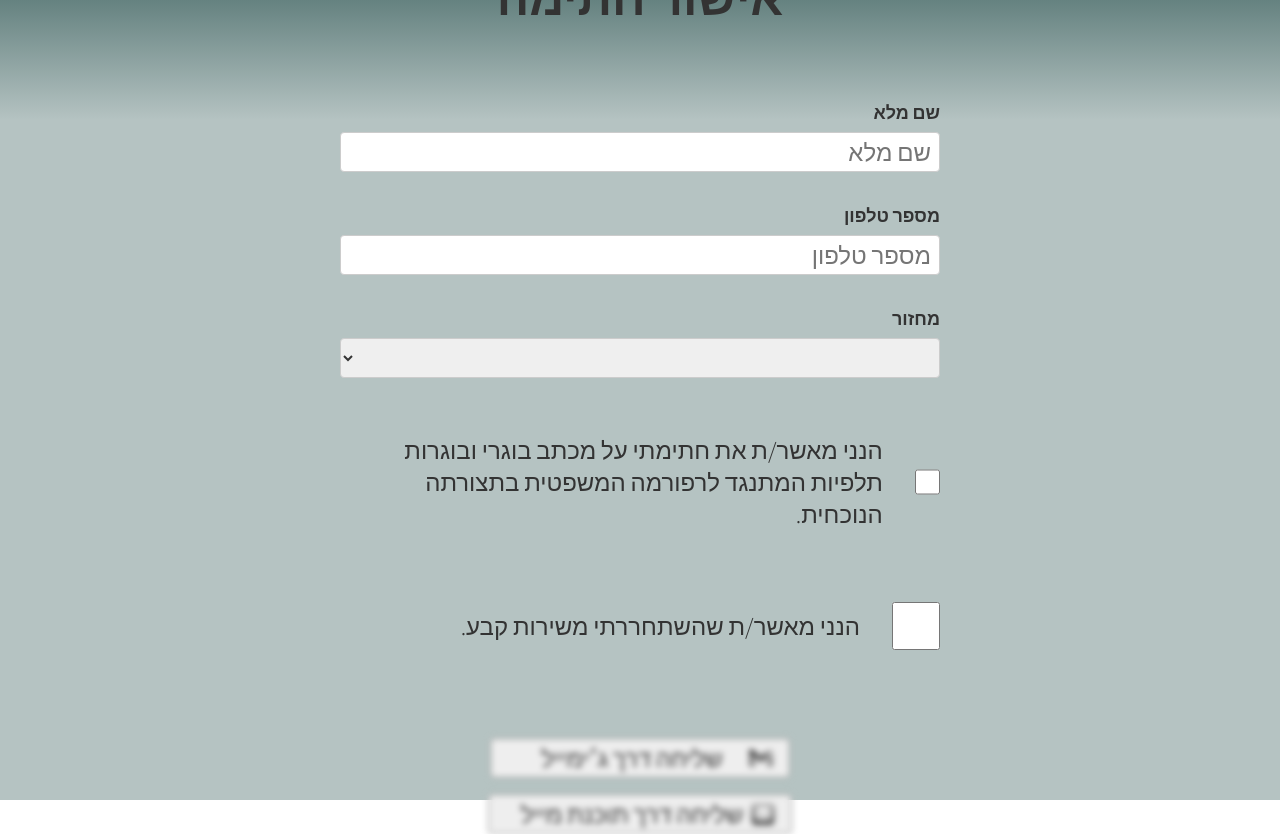
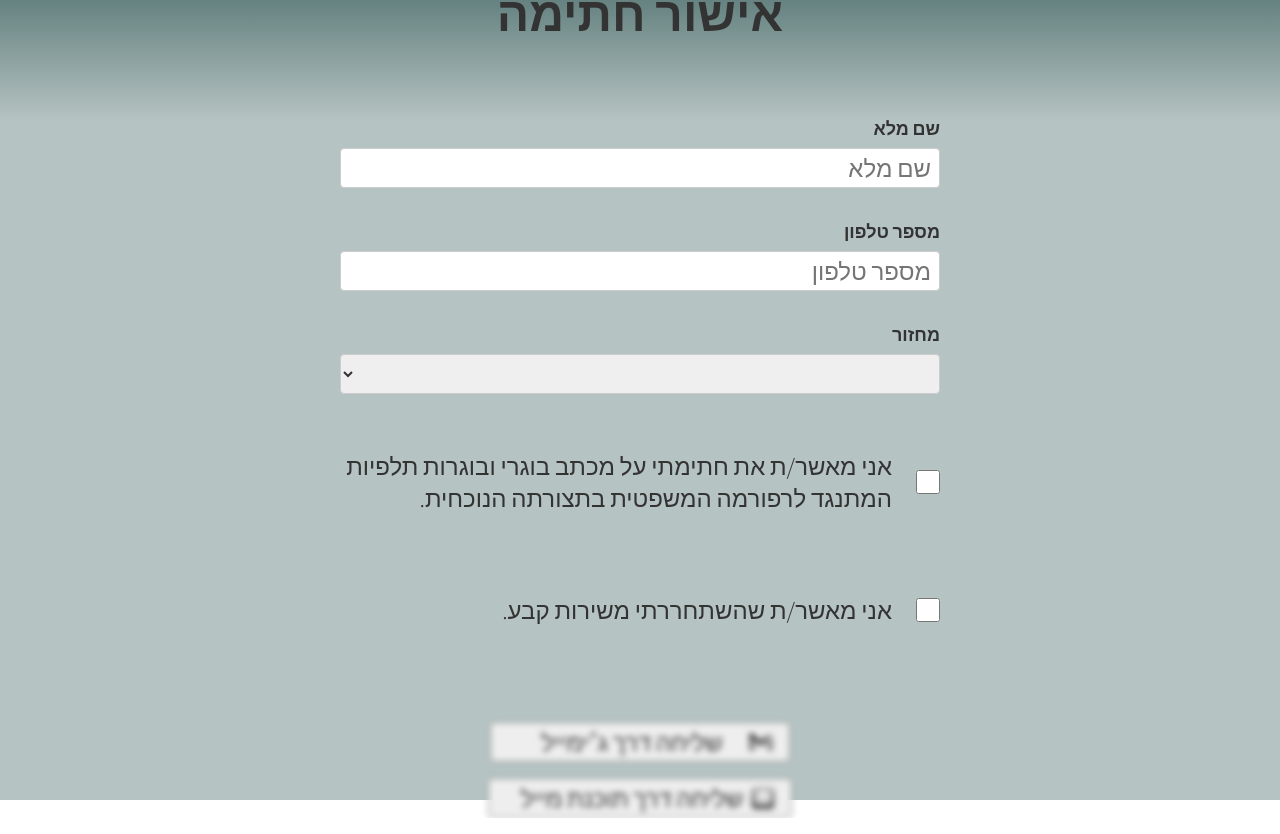
Before and after one commit to akariv/talpisign, an Angular app: page / in a window 1280 px wide. Built offline with nearby package versions, Linux system fonts and the light colour scheme.

Commit message:
more legalese style fixes

```diff
--- a/src/app/app.component.less
+++ b/src/app/app.component.less
@@ -84,8 +84,9 @@
             border-radius: 4px;
         }
         input[type=checkbox] {
-            width: 48px;
-            height: 48px;
+            width: 24px;
+            height: 24px;
+            flex: 0 0 auto;
             margin: 0;
             padding: 0;
             border: 1px solid #ccc;
@@ -95,7 +96,7 @@
         &.h {
             flex-flow: row;
             align-items: center;
-            gap: 32px;
+            gap: 24px;
         }
 
         p {
--- a/src/app/app.component.ts
+++ b/src/app/app.component.ts
@@ -13,11 +13,11 @@ export class AppComponent {
   approved2 = false;
 
   get legalese(): string {
-    return 'הנני מאשר/ת את חתימתי על מכתב בוגרי ובוגרות תלפיות המתנגד לרפורמה המשפטית בתצורתה הנוכחית.';
+    return 'אני מאשר/ת את חתימתי על מכתב בוגרי ובוגרות תלפיות המתנגד לרפורמה המשפטית בתצורתה הנוכחית.';
   }
 
   get legalese2(): string {
-    return 'הנני מאשר/ת שהשתחררתי משירות קבע.';
+    return 'אני מאשר/ת שהשתחררתי משירות קבע.';
   }
 
   get to(): string {
```
